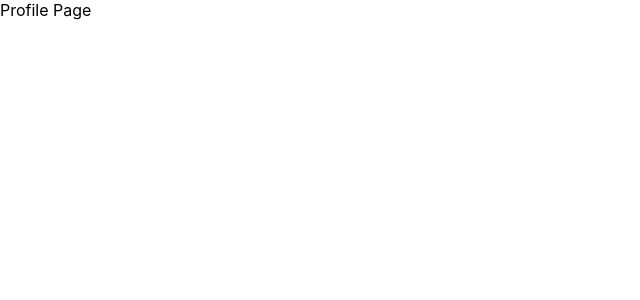
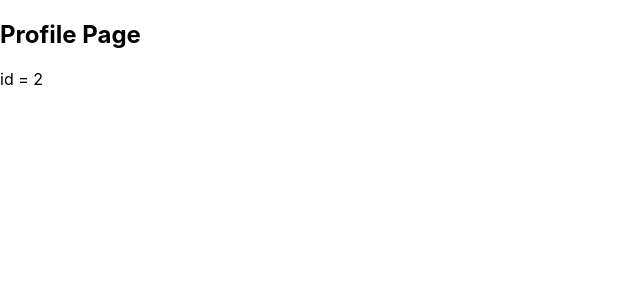
Before and after one commit to l0u0h0/react, a React (Create React App) app in the folder react-router-example/: page /Profile/2 in a window 1280 px wide. Shown: the top 300 px of the page, without its empty margins (0-640 px from the left). Built offline with nearby package versions, Linux system fonts and the light colour scheme.

Commit message:
dynamic route

```diff
--- a/react-router-example/src/App.js
+++ b/react-router-example/src/App.js
@@ -7,8 +7,8 @@ function App() {
   return (
     <BrowserRouter>
       <Routes>
-        <Route path="/*" element={<Home />} />
-        <Route path="/Profile/" element={<Profile />}>
+        <Route path="/" element={<Home />} />
+        <Route path="Profile/" element={<Profile />}>
           <Route path=":id" element={<Profile />} />
         </Route>
         <Route path="/About" element={<About />} />
--- a/react-router-example/src/pages/Profile.jsx
+++ b/react-router-example/src/pages/Profile.jsx
@@ -1,7 +1,13 @@
+import React from "react";
 import { useParams } from "react-router-dom";
 
 export default function Profile() {
-  const props = useParams();
-  console.log(props);
-  return <div>Profile Page</div>;
+  const { id } = useParams();
+  console.log(useParams(), typeof id);
+  return (
+    <div>
+      <h2>Profile Page</h2>
+      {id && <p>id = {id}</p>}
+    </div>
+  );
 }
```
Also changed, not shown: 1 other file (tests, documents, lock files or other folders).
